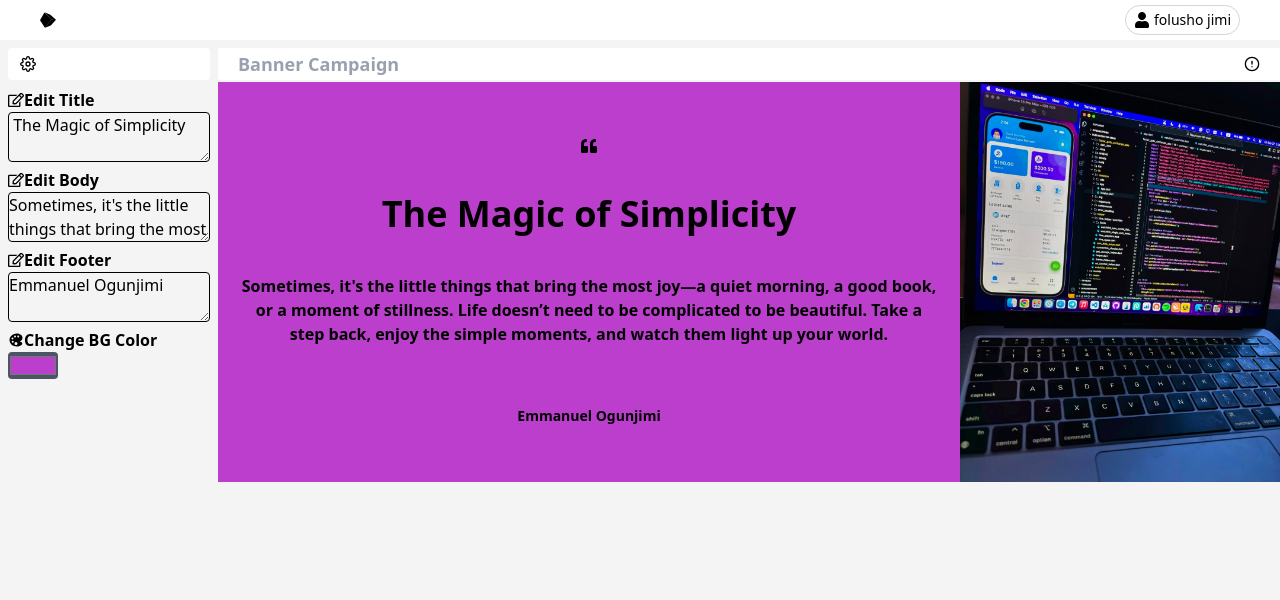
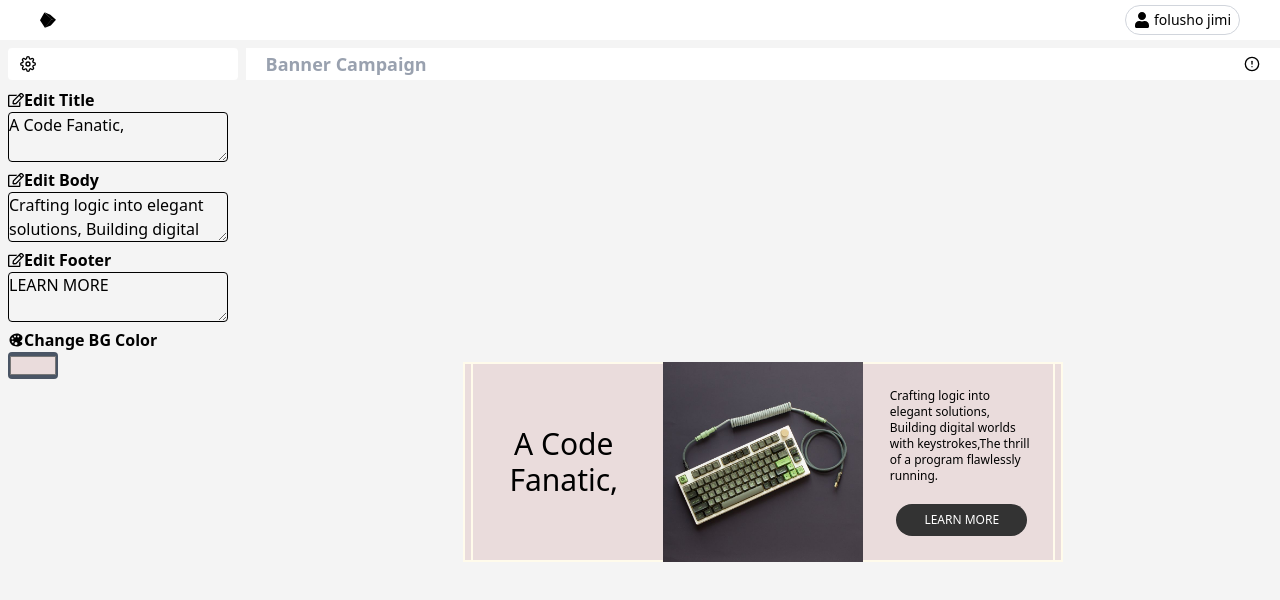
Before and after one commit to Eogunjimi/interactive-banner-designer, a React (Vite) app: page / in a window 1280 px wide. Shown: the top 600 px of the page. Built offline with nearby package versions, Linux system fonts and the light colour scheme.

Commit message:
Total revamp of the banner template to a minimal design, also made some adjustment to the editor making a bit wider

```diff
--- a/src/Context/EditorContext.jsx
+++ b/src/Context/EditorContext.jsx
@@ -4,21 +4,23 @@ export const EditorContext = createContext({
     title: 'defaultTitle',
     color: 'defaultColor',
     footer: 'defaultFooter',
-     body: 'defaultBody'
+    body: 'defaultBody'
 });
 
 const EditorContextProvider = (props) => {
 
-    const [title, setTitle] = useState(' The Magic of Simplicity')
-    const [body, setBody] = useState("Sometimes, it's the little things that bring the most joy—a quiet morning, a good book, or a moment of stillness. Life doesn’t need to be complicated to be beautiful. Take a step back, enjoy the simple moments, and watch them light up your world.")
-    const [footer, setFooter] =useState("Emmanuel Ogunjimi")
-    const [color, setColor] = useState('#BB3ECC');
+    const [title, setTitle] = useState('A Code Fanatic,')
+    const [body, setBody] = useState("Crafting logic into elegant solutions, Building digital worlds with keystrokes,The thrill of a program flawlessly running. ")
+    const [button, setButton] = useState("LEARN MORE")
+    const [color, setColor] = useState('#EADCDC');
 
     const contextValue = {
-        title, setTitle, color, setColor, body, setBody, footer, setFooter
+        title, setTitle, color, setColor, body, setBody, button, setButton
     }
 
-    return(
+
+
+    return (
         <EditorContext.Provider value={contextValue}>
             {props.children}
         </EditorContext.Provider>
--- a/src/Dasboard.jsx
+++ b/src/Dasboard.jsx
@@ -1,5 +1,6 @@
 import Navbar from "./Components/Navbar";
 import Pagetitle from "./Components/Pagetitle";
+import NewAds from "./NewAds";
 import Banner from "./Pages/Banner";
 import Editor from "./Pages/Editor";
 // import TestBanner from "./Pages/TestBanner";
@@ -22,6 +23,7 @@ const Dashboard = () => {
           <Pagetitle/>
 
            <Banner />
+           {/* <NewAds/> */}
            {/* <TestBanner/> */}
 
          </div>
--- /dev/null
+++ b/src/NewAds.jsx
@@ -0,0 +1,42 @@
+import React from 'react'
+
+const NewAds = () => {
+  return (
+    <div className='flex justify-center items-center h-full'>
+
+      <div className='lg:h-50 h-35  w-[410px] lg:w-[600px]  md:bg-green-600 bg-red-600 flex justify-center items-center px-1.5 border-2 border-amber-50 lg:bg-purple-700 sm:bg-pink-600'>
+        <div className='h-50 w-[200px]  border-l-2 border-amber-50 flex justify-center items-center'>
+          <h1 className='text-3xl'>
+            A Code <br />
+            Fanatic,
+          </h1>
+        </div>
+
+        <img
+          src="images/keyboard.jpg"
+          alt="keyboard"
+          className='lg:h-50 h-35 block lg:w-[200px] w-[90px] mx-2'
+        />
+
+        <div className='h-50 w-[200px] border-r-2 border-amber-50 flex flex-col justify-center items-center'>
+          <div className='max-w-36'>
+            <p className='text-xs'>
+              Crafting logic into elegant solutions,
+              Building digital worlds with keystrokes,
+              The thrill of a program flawlessly running.
+            </p>
+          </div>
+
+          <button
+            className='text-[#FFFFFF] bg-[#333333] text-xs mt-3  lg:mt-5 py-2  px-7  rounded-full'>
+            LEARN MORE
+          </button>
+
+        </div>
+      </div>
+
+    </div>
+  )
+}
+
+export default NewAds
--- a/src/Pages/Banner.jsx
+++ b/src/Pages/Banner.jsx
@@ -3,49 +3,45 @@ import { useContext } from "react"
 import { EditorContext } from "../Context/EditorContext"
 
 const Banner = () => {
-  const { color, body, footer, title } = useContext(EditorContext);
+  const { color, body, button, title } = useContext(EditorContext);
 
   return (
     <>
-      <div data-testid='campaign-banner' className=" mr-10 h-full w-full">
-        <div className="flex justify-center items-center  h-[400px]  ">
-          {/* Main Content */}
-          <div className="flex justify-center items-center" style={{ backgroundColor: color }}>
-            <div>
-              {/* logo */}
-              <div className="flex justify-center items-center">
-                <FaQuoteLeft />
-              </div>
-              <div className="mt-10 ">
+      <div className='flex justify-center items-center h-full' data-testid='campaign-banner'>
 
-                {/* Header */}
-                <h1 className="text-center font-bold text-4xl">
+<div className='lg:h-50 h-35  w-[410px] lg:w-[600px] flex justify-center items-center px-1.5 border-2 border-amber-50' style={{ backgroundColor: color }}>
+
+{/* The Title Side */}
+  <div className='h-35 lg:h-50 w-[200px]  border-l-2 border-amber-50 flex justify-center items-center'>
+    <h1 className='text-3xl text-center'>
     {title}
     </h1>
+  </div>
 
-                {/* Main Content */}
-                <p className="text-center font-semibold mt-10 px-5">
+{/* Banner Image */}
+  <img
+    src="images/keyboard.jpg"
+    alt="keyboard"
+    className='lg:h-50 h-35 block lg:w-[200px] w-[90px] mx-2'
+  />
+
+{/*The Body Side*/}
+  <div className='h-35 lg:h-50 w-[200px] border-r-2 border-amber-50 flex flex-col justify-center items-center'>
+    <div className='max-w-36'>
+      <p className='text-xs'>
       {body}
       </p>
     </div>
 
-              {/* Footer */}
-              <div className="mt-15">
-                <p className="text-center text-sm font-semibold">{footer}</p>
-              </div>
-            </div>
-            {/* Image */}
-            <img
-              src="images/dev.jpg"
-              alt="Emmanuel"
-              className="h-[400px] w-[380px] "
-            />
-            {/* TRYING TO CREATE THE IMAGE UPLOADER THING */}
-            <div>
+{/* The Button */}
+    <button
+      className='text-[#FFFFFF] bg-[#333333] text-xs mt-3  lg:mt-5 py-2  px-7  rounded-full'>
+      {button}
+    </button>
 
   </div>
 </div>
-        </div>
+
 </div>
     </>
   );
--- a/src/Pages/Editor.jsx
+++ b/src/Pages/Editor.jsx
@@ -12,7 +12,7 @@ const Editor = () => {
 
   const { title, setTitle } = useContext(EditorContext);
   const { body, setBody } = useContext(EditorContext);
-  const { footer, setFooter } = useContext(EditorContext);
+  const { button, setButton } = useContext(EditorContext);
   const { color, setColor } = useContext(EditorContext);
 
   //   const [selectedImage, setSelectedImage] = useState(Default);
@@ -40,7 +40,7 @@ const Editor = () => {
   // }
   return (
     <>
-      <div className={`h-full   bg-[#f4f4f4] px-2`}>
+      <div className={`h-full   bg-[#f4f4f4] px-2 w-[300px]`}>
         <div className="h-8 bg-white rounded-sm my-2 pt-2 pl-3">
         <FiSettings/>
         </div>
@@ -57,7 +57,7 @@ const Editor = () => {
               required
               value={title}
               onChange={(e) => setTitle(e.target.value)}
-              className="border-1 rounded-sm"
+              className="border-1 rounded-sm w-[220px]"
             />
           </div>
 
@@ -72,7 +72,7 @@ const Editor = () => {
               required
               value={body}
               onChange={(e) => setBody(e.target.value)}
-              className="border-1 rounded-sm"
+              className="border-1 rounded-sm w-[220px]"
             />
           </div>
 
@@ -84,9 +84,9 @@ const Editor = () => {
             <textarea
               type="text"
               required
-              value={footer}
-              onChange={(e) => setFooter(e.target.value)}
-              className="border-1 rounded-sm"
+              value={button}
+              onChange={(e) => setButton(e.target.value)}
+              className="border-1 rounded-sm w-[220px]"
             />
           </div>
 
```
Also changed, not shown: src/main.jsx (+6 -3 lines), public/images/keyboard.jpg (added), src/ImageUploader.jsx (line endings or trailing spaces). Lines whose indentation alone changed are shown as unchanged.
